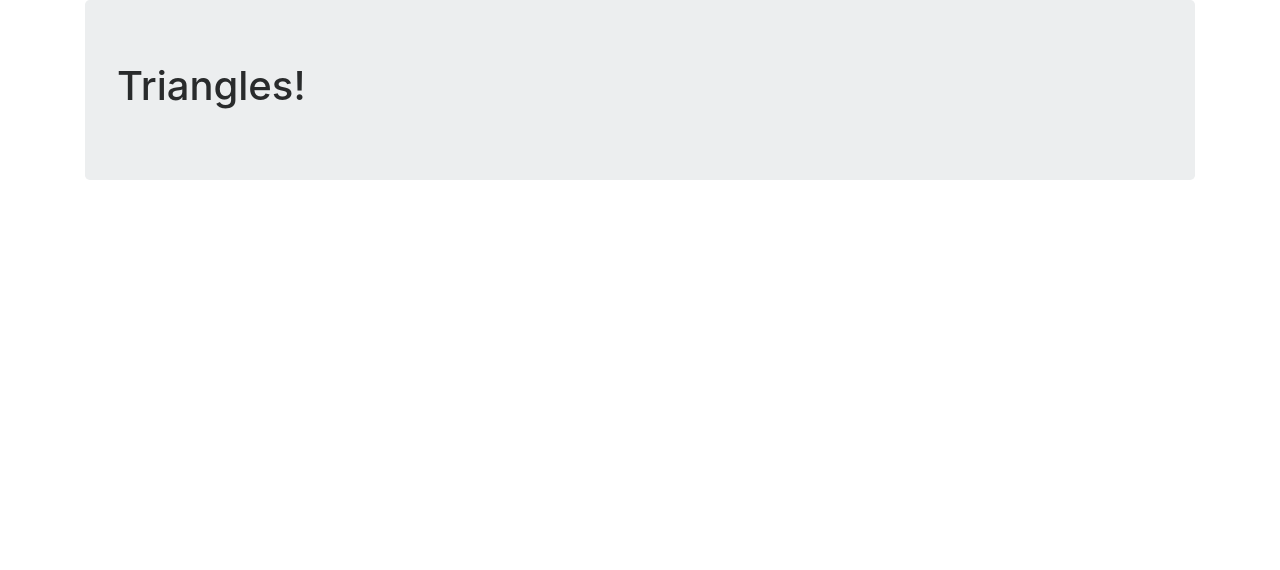
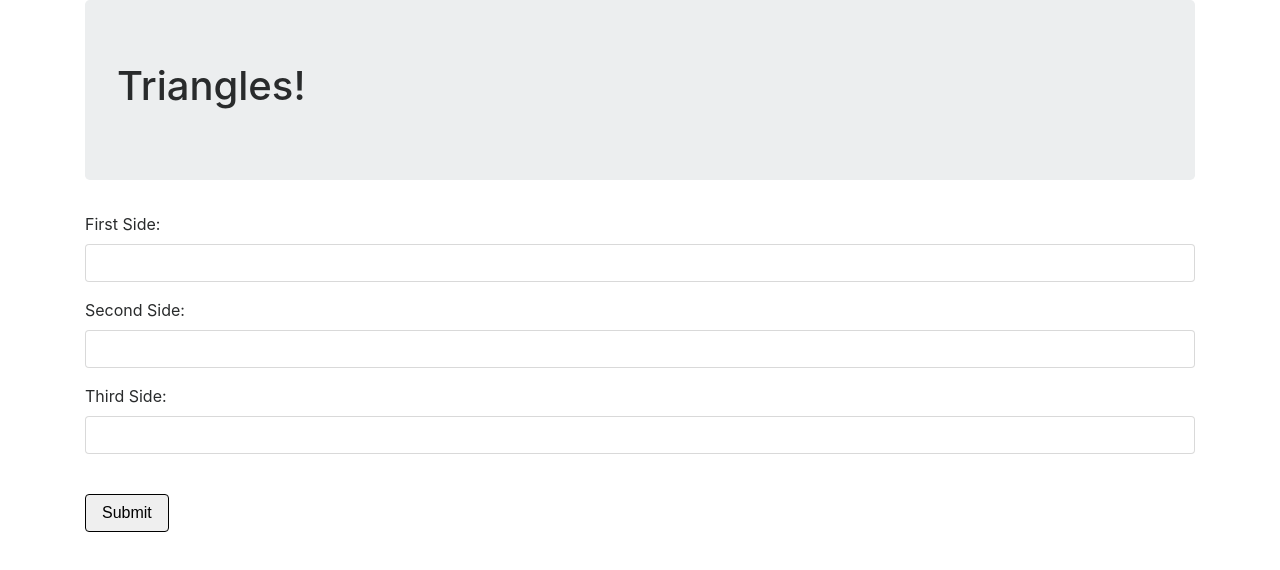
Before and after one commit to ebruno94/triangle, a plain HTML site: page index.html in a window 1280 px wide. Drawn offline with Linux system fonts and the light colour scheme.

Commit message:
Create styles.css and scripts.js to be filled later. Add forms in webpage.

```diff
--- a/css/styles.css
+++ b/css/styles.css
@@ -0,0 +1,3 @@
+.btn {
+  border-color: black;
+}
--- a/index.html
+++ b/index.html
@@ -13,6 +13,22 @@
       <div class="jumbotron">
         <h1>Triangles!</h1>
       </div>
+      <form id="sides">
+        <div class="form-group">
+          <label for="side1">First Side:</label>
+          <input id="side1" class="form-control" type="text">
+        </div>
+        <div class="form-group">
+          <label for="side2">Second Side:</label>
+          <input id="side2" class="form-control" type="text">
+        </div>
+        <div class="form-group">
+          <label for="side3">Third Side:</label>
+          <input id="side3" class="form-control" type="text">
+        </div>
+        <br>
+        <button type="submit" class="btn">Submit</button>
+      </form>
     </div>
   </body>
 </html>
--- a/js/scripts.js
+++ b/js/scripts.js
@@ -0,0 +1,4 @@
+$(document).ready(function(){
+
+
+});
```
